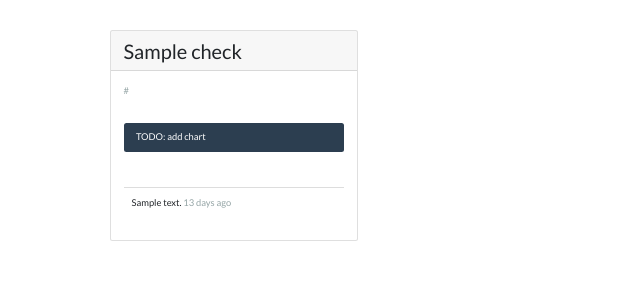
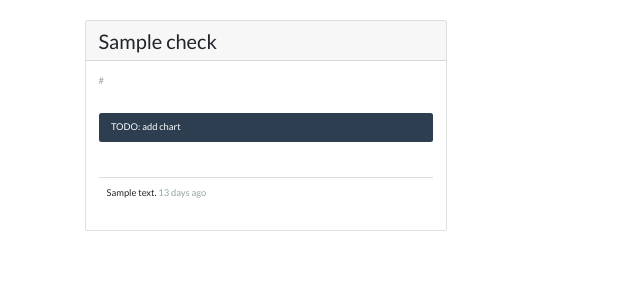
Before and after one commit to averycrespi/statice, a Flask app: page / in a window 1280 px wide. Shown: the part 72-372 px from the top of the page, without its empty margins (0-640 px from the left). Run offline with Flask 2, Linux system fonts and the light colour scheme; tables that the repository leaves empty hold one stand-in row (values such as "Sample post"); some libraries are stand-ins or nearby versions.

Commit message:
Make cards fluid and refactor check events

```diff
--- a/app/dashboard/routes.py
+++ b/app/dashboard/routes.py
@@ -10,5 +10,5 @@ def dashboard():
     checks = Check.query.all()
     for check in checks:
         # TODO: refactor magic number
-        check.events = sorted(check.events, reverse=True)[:3]
-    return render_template("dashboard.html", checks=Check.query.all())
+        check.recent_events = sorted(check.events, reverse=True)[:3]
+    return render_template("dashboard.html", checks=checks)
--- a/app/templates/dashboard.html
+++ b/app/templates/dashboard.html
@@ -1,10 +1,8 @@
 {% extends "base.html" %}
 
 {% block app_content %}
-<div class="container">
-    <div class="row">
+<div class="card-columns">
 {% for check in checks %}
-        <div class="col-xs-3 m-3">
     <div class="card border-{{ check.status }}">
         <h3 class="card-header text-{{ check.status }}">{{ check.name }}</h1>
         <div class="card-body">
@@ -16,7 +14,7 @@
         <div class="card-body">
             <table class="table">
                 <tbody>
-                            {% for event in check.events %}
+                    {% for event in check.recent_events %}
                     <tr>
                         <td>
                             <span>{{ event.message }}</span>
@@ -28,8 +26,6 @@
             </table>
         </div>
     </div>
-        </div>
 {% endfor %}
 </div>
-</div>
 {% endblock %}
```
Lines whose indentation alone changed are shown as unchanged.
